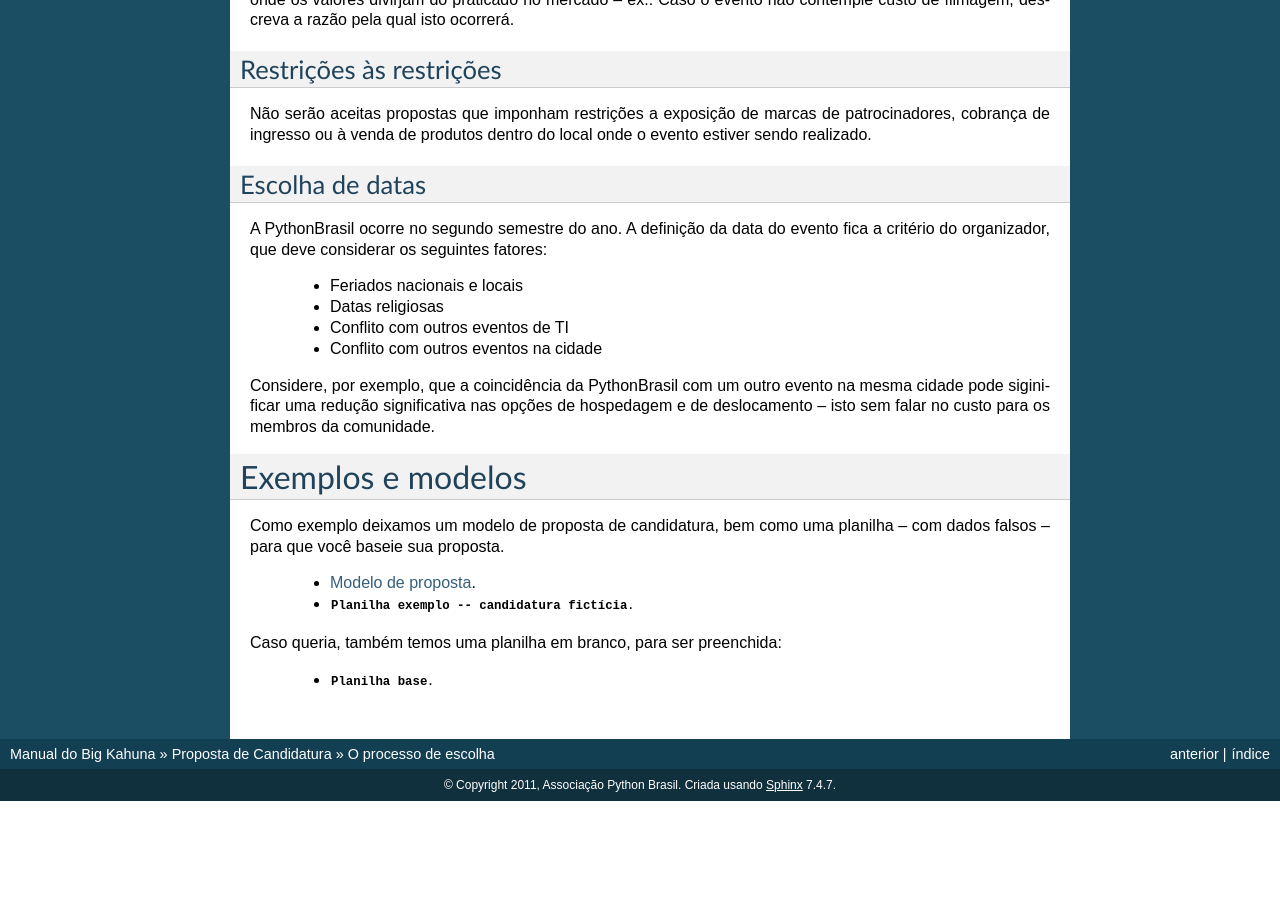
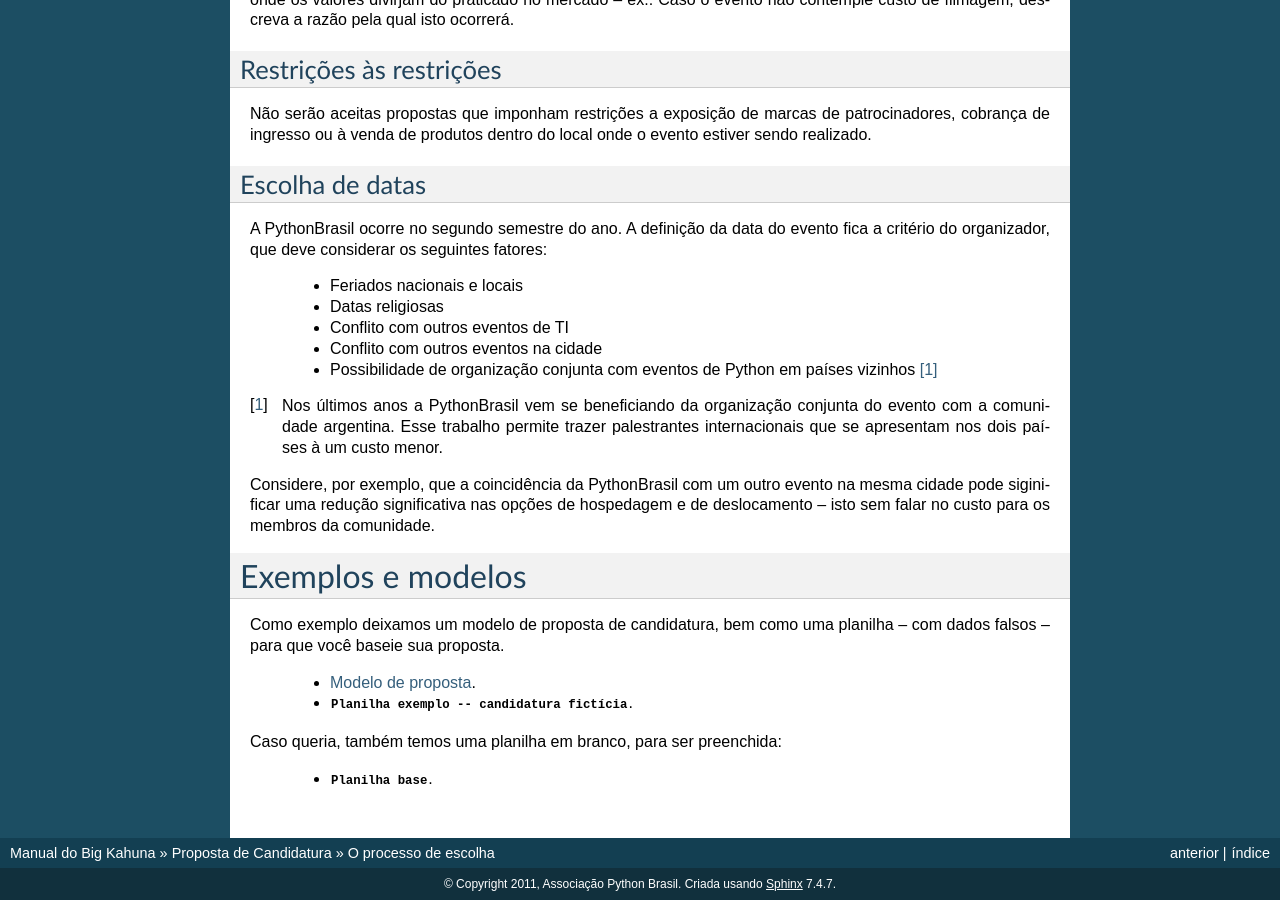
Before and after one commit to pythonbrasil/manual, a Sphinx documentation site: the page built from source/proposta/introducao.txt, in a window 1280 px wide and 900 px high, scrolled down 1099 px. Built offline with Sphinx 7.4.7, drawn with Linux system fonts in a browser that asks for light colours; before the commit the page ends 1900 px from its top, so only the background shows below that.

Commit message:
formatting fixes

```diff
--- a/source/proposta/introducao.txt
+++ b/source/proposta/introducao.txt
@@ -87,10 +87,18 @@
 
     * Conflito com outros eventos na cidade
 
+    * Possibilidade de organização conjunta com eventos de Python em países
+      vizinhos [#]_
+
+.. [#] Nos últimos anos a PythonBrasil vem se beneficiando da organização
+   conjunta do evento com a comunidade argentina. Esse trabalho permite trazer
+   palestrantes internacionais que se apresentam nos dois países à um custo menor.
+
 Considere, por exemplo, que a coincidência da PythonBrasil com um outro evento
 na mesma cidade pode siginificar uma redução significativa nas opções de
 hospedagem e de deslocamento -- isto sem falar no custo para os membros da
 comunidade.
+
 
 Exemplos e modelos
 ====================
```
